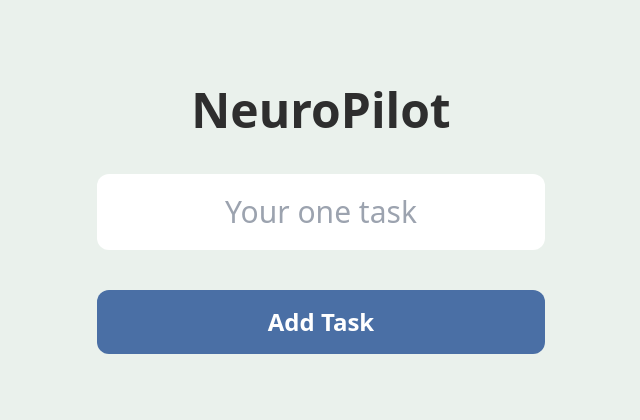
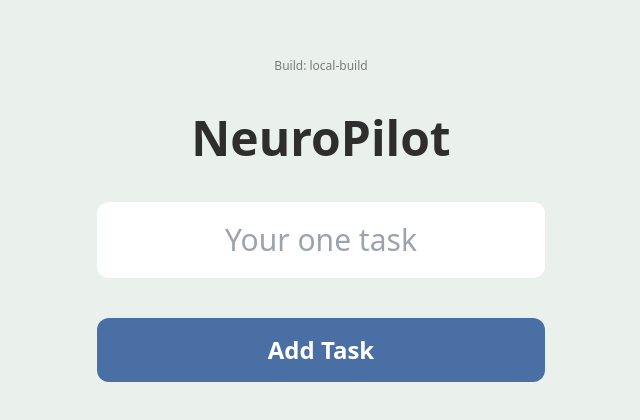
Before and after one commit to menoskar42-boop/adhd, a Next.js app: page / in a window 1280 px wide. Shown: the part 180-600 px from the top of the page, without its empty margins (319-959 px from the left). Built offline with nearby package versions, Linux system fonts and the light colour scheme.

Commit message:
Show build version label on home screen

```diff
--- a/app/page.js
+++ b/app/page.js
@@ -6,6 +6,7 @@ import { theme } from "@/lib/theme";
 
 const DEFAULT_MINUTES = 10;
 const MAX_MINUTES = 25;
+const APP_VERSION = process.env.NEXT_PUBLIC_APP_VERSION || "local-build";
 
 function formatTime(totalSeconds) {
   const minutes = Math.floor(totalSeconds / 60)
@@ -150,6 +151,7 @@ export default function Home() {
       }}
     >
       <div className="w-full max-w-md text-center space-y-10">
+        <p className="text-xs opacity-60">Build: {APP_VERSION}</p>
         {!task ? (
           <>
             <h1 className="text-5xl font-semibold">NeuroPilot</h1>
```
